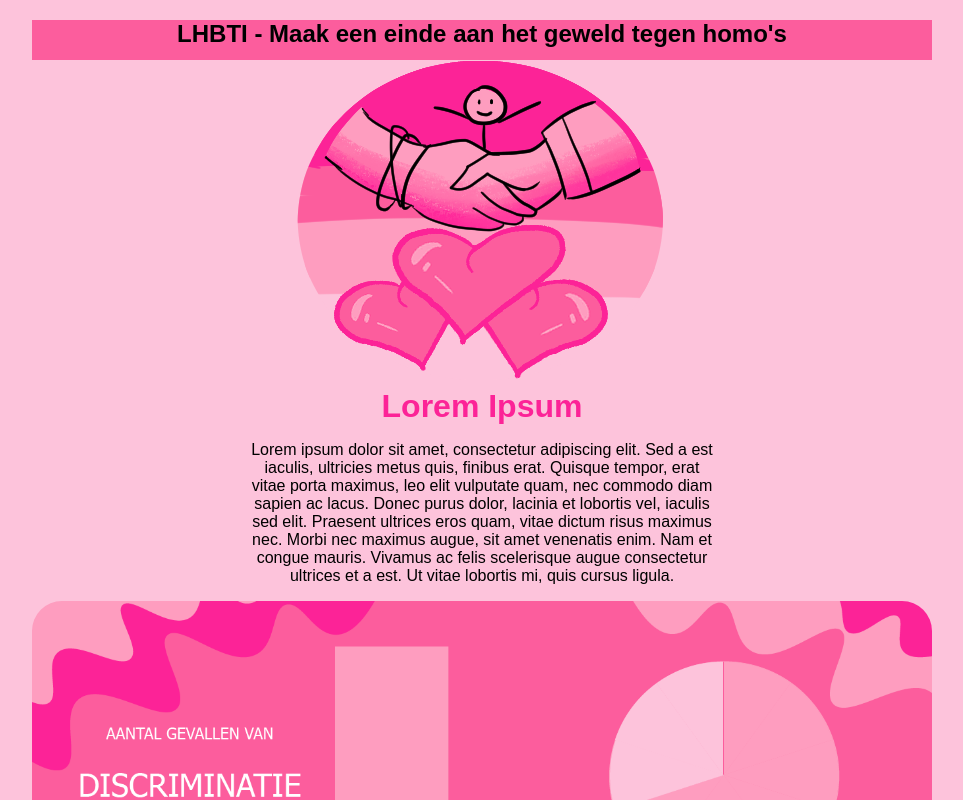
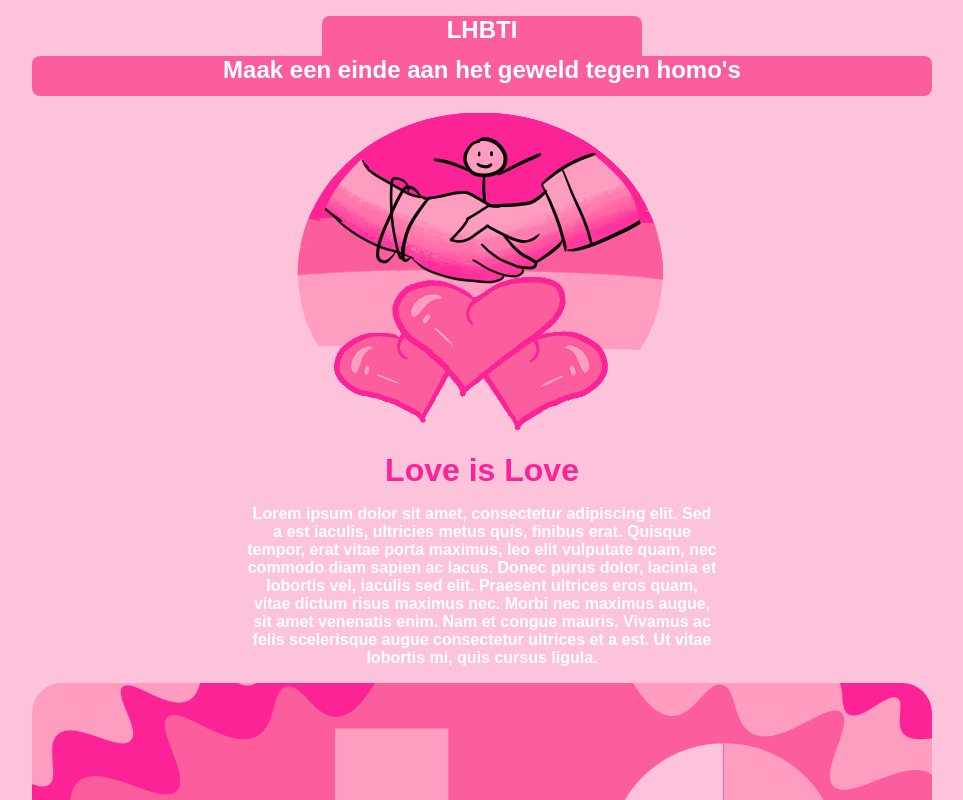
Before and after one commit to LoekLucas/Burgerschap-website, a plain HTML site: page index.html in a window 1280 px wide. Shown: the top 800 px of the page, without its empty margins (158-1121 px from the left). Drawn offline with Linux system fonts and the light colour scheme.

Commit message:
Add files via upload

```diff
--- a/index.html
+++ b/index.html
@@ -10,15 +10,20 @@
 
 <body>
     <div id="pageContainer">
-        <div id="navigation">
-            <h2>LHBTI - Maak een einde aan het geweld tegen homo's</h2>
+        <div id="topNav">
+            <div id="titleText">LHBTI</div>
             <div class="reset"></div>
         </div>
+        <div id="navigation">
+            <div id="titleText">Maak een einde aan het geweld tegen homo's</div>
+            <div class="reset"></div>
+        </div>
+        <div id="mainHeading">
+            <img src="img/sticker.png" alt="Sticker">
+        </div>
         <div id="introText">
-            <h1 id="mainHeading">
-                <img src="img/sticker.png" alt="Sticker">
-                Lorem Ipsum
-            </h1>
+            <div class="reset"></div>
+            <h1 id="headerText">Love is Love</h1>
             <p>Lorem ipsum dolor sit amet, consectetur adipiscing elit. Sed a est iaculis, ultricies metus quis, finibus
                 erat. Quisque tempor, erat vitae porta maximus,
                 leo elit vulputate quam, nec commodo diam sapien ac lacus. Donec purus dolor, lacinia et lobortis vel,
--- a/style.css
+++ b/style.css
@@ -1,6 +1,6 @@
 body {
     background-color: #fdc3db;
-    font-family: Arial, "Helvetica Neue", sans-serif;
+    font-family: Arial, Helvetica, sans-serif;
     margin: 0px;
 }
 
@@ -12,19 +12,45 @@ h1 {
 
 /*ID's*/
 #mainHeading {
-    color: #fc2397;
+    float: left;
+    padding: 16px;
+    margin-left: 249px;
+}
+
+#topNav {
+    background-color: #FC5D9D;
+    text-align: center;
+    margin-left: 290px;
+    height: 40px;
+    width: 320px;
+    border-radius: 8px 8px 0px 0px;
+    margin-top: 16px;
 }
 
 #navigation {
     background-color: #FC5D9D;
     text-align: center;
     height: 40px;
+    border-radius: 8px;
+}
+
+#titleText {
+    font-size: 24px;
+    font-weight: 800;
+    color: #FFFFFF;
 }
 
 #introText {
     text-align: center;
     width: 471px;
     margin: 0px auto;
+    font-weight: 700;
+    color: #fff;
+}
+
+#headerText {
+    color: #fc2397;
+    font-weight: 600;
 }
 
 #profilePicture {
@@ -40,7 +66,7 @@ h1 {
 
 #heroShot {
     display: block;
-    margin: 0 auto;
+    margin-bottom: 16px;
     max-width: 100%;
     /* Ensure the image doesn't exceed its container */
     height: auto;
```
